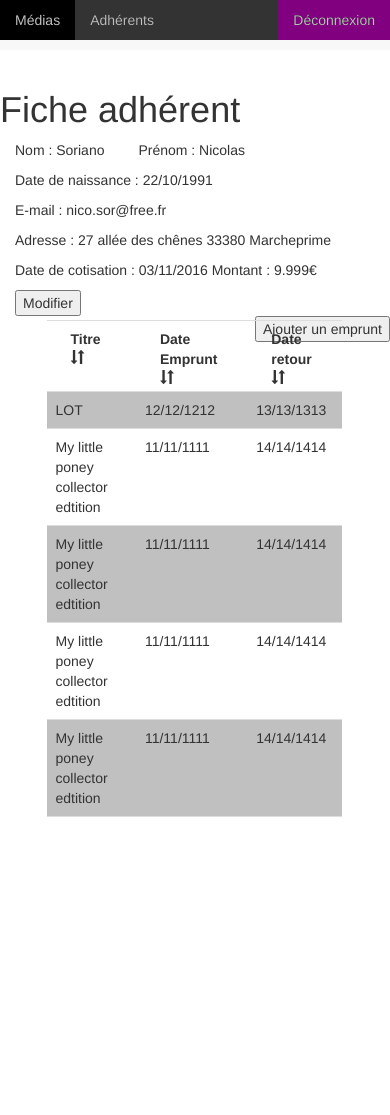
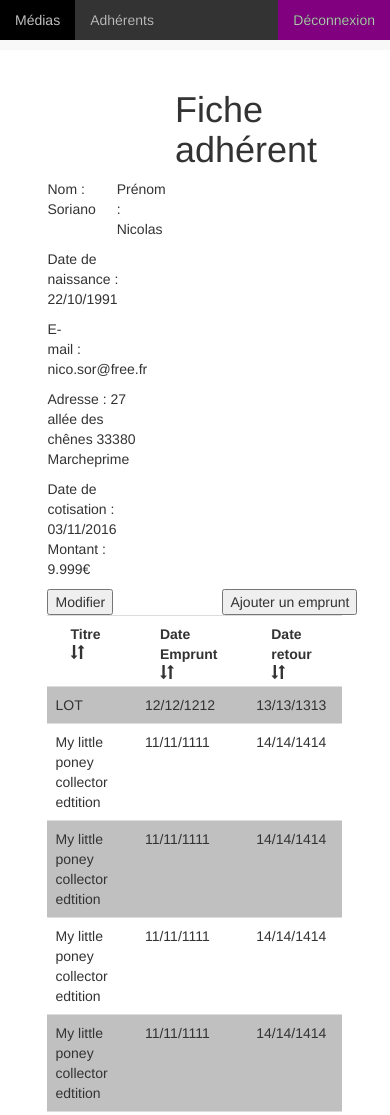
Before and after one commit to nicosor/mediatic, a plain HTML site: page ui/maquette/adherent.html in a window 390 px wide. Before the commit the page ends 844 px from the top, so only its background shows below. Drawn offline with Linux system fonts and the light colour scheme.

Commit message:
correction de bug adherent

```diff
--- a/ui/maquette/adherent.html
+++ b/ui/maquette/adherent.html
@@ -88,30 +88,30 @@
 		</div>
 	</nav>
 	<div class="row">
-		<h1 class="col-md-4 col-md-offset-5">Fiche adhérent</h1>
+		<h1 class="col-xs-4 col-xs-offset-5">Fiche adhérent</h1>
 	</div>
-	<div class="col-md-offset-1 col-md-10 mainDivRight">
+	<div class="col-xs-offset-1 col-xs-10 mainDivRight">
 		<div id="readOnly" class="tata">
 			<div class="row rowText">
-				<span class="col-md-2 noPaddingLeft">Nom : Soriano</span>
-				<span class="col-md-2">Prénom : Nicolas</span>
+				<span class="col-xs-2 noPaddingLeft">Nom : Soriano</span>
+				<span class="col-xs-2">Prénom : Nicolas</span>
 			</div>
 			<div class="row rowText">
-				<span class="col-md-4 noPaddingLeft">Date de naissance : 22/10/1991</span>
+				<span class="col-xs-4 noPaddingLeft">Date de naissance : 22/10/1991</span>
 			</div>
 			<div class="row rowText">
-				<span class="col-md-2 noPaddingLeft">E-mail : nico.sor@free.fr</span>
+				<span class="col-xs-2 noPaddingLeft">E-mail : nico.sor@free.fr</span>
 			</div>
 			<div class="row rowText">
-				<span class="col-md-4 noPaddingLeft">Adresse : 27 allée des chênes 33380 Marcheprime</span>
+				<span class="col-xs-4 noPaddingLeft">Adresse : 27 allée des chênes 33380 Marcheprime</span>
 			</div>
 			<div class="row rowText">
-				<span class="col-md-4 noPaddingLeft">Date de cotisation : 03/11/2016  Montant : 9.999€</span>
+				<span class="col-xs-4 noPaddingLeft">Date de cotisation : 03/11/2016  Montant : 9.999€</span>
 			</div>
-			<div class="col-md-6 divLeft">
+			<div class="col-xs-6 divLeft">
 				<button type="button" id="modifyAdherentButton">Modifier</button>
 			</div>
-			<div class="col-md-6 divRight">
+			<div class="col-xs-6 divRight">
 				<button type="button">Ajouter un emprunt</button>
 			</div>
 		</div>
@@ -122,13 +122,13 @@
 				<input type="text" name="firstName" placeholder="Prénom"><br />
 			</div>
 			<div class="row rowInput">
-			Date de naissance : <input type="date" name="birthDate">
+				Date de naissance : <input type="date" name="birthDate">
 			</div>
 			<div class="row rowInput">
 				<input type="email" name="email" placeholder="E-mail">
 			</div>
 			<div class="row rowInput">
-			<input type="text" name="adresse" placeholder="Adresse">
+				<input type="text" name="adresse" placeholder="Adresse">
 					<input type="text" name="CP" placeholder="Code Postal">
 					<input type="text" name="ville" placeholder="Ville">
 			</div>
@@ -136,16 +136,15 @@
 				Date de cotisation : <input type="date" name="subscriptionDate">
 				<input type="number" name="surbscriptionFee" placeholder="Cotisation">
 			</div>
-			<div class="col-md-6 divLeft">
+			<div class="col-xs-6 divLeft">
 				<button type="button" id="validateAdherent">Valider</button>
 				<button type="button" id="cancelAdherent">Annuler</button>
 			</div>
-			<div class="col-md-6 divRight">
+			<div class="col-xs-6 divRight">
 				<button type="button">Ajouter un emprunt</button>
 			</div>
 		</div>
 	</div>
-
 
 	<div class="col-xs-offset-1 col-xs-10 div">
 		<table class="table">
```
